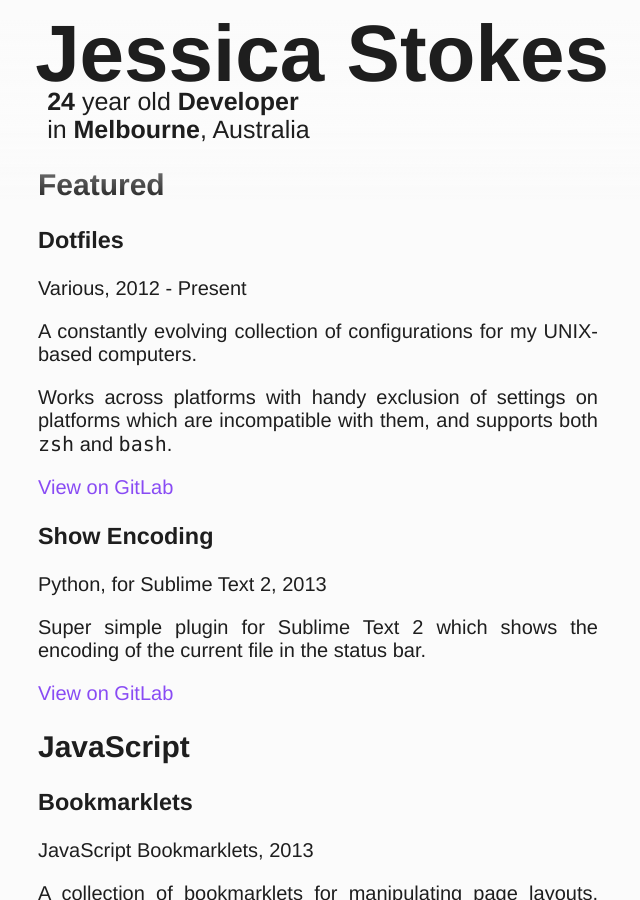
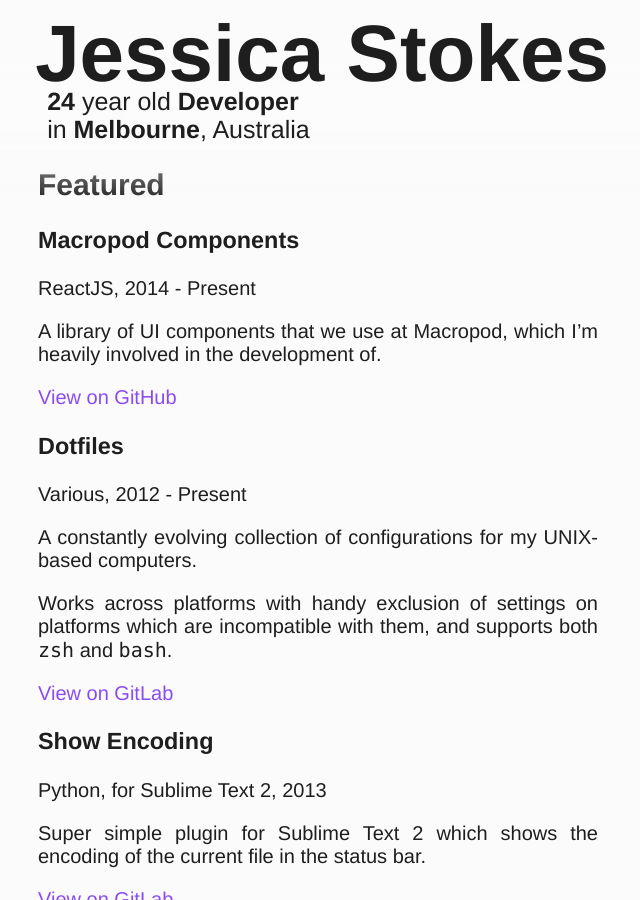
Before and after one commit to ticky/jessicastokes.net, a Jekyll site: the page built from examples.md, in a window 1280 px wide and 900 px high. Shown: the whole window, without its empty margins (322-962 px from the left). Built offline with Jekyll 4.4.1, drawn with Linux system fonts in a browser that asks for light colours.

Commit message:
Add Macropod Components to examples

```diff
--- a/examples.md
+++ b/examples.md
@@ -5,6 +5,14 @@
 ---
 
 ## Featured
+
+### Macropod Components
+
+ReactJS, 2014 - Present
+
+A library of UI components that we use at Macropod, which I'm heavily involved in the development of.
+
+[View on GitHub](https://github.com/macropodhq/macropod-components)
 
 ### Dotfiles
 
```
